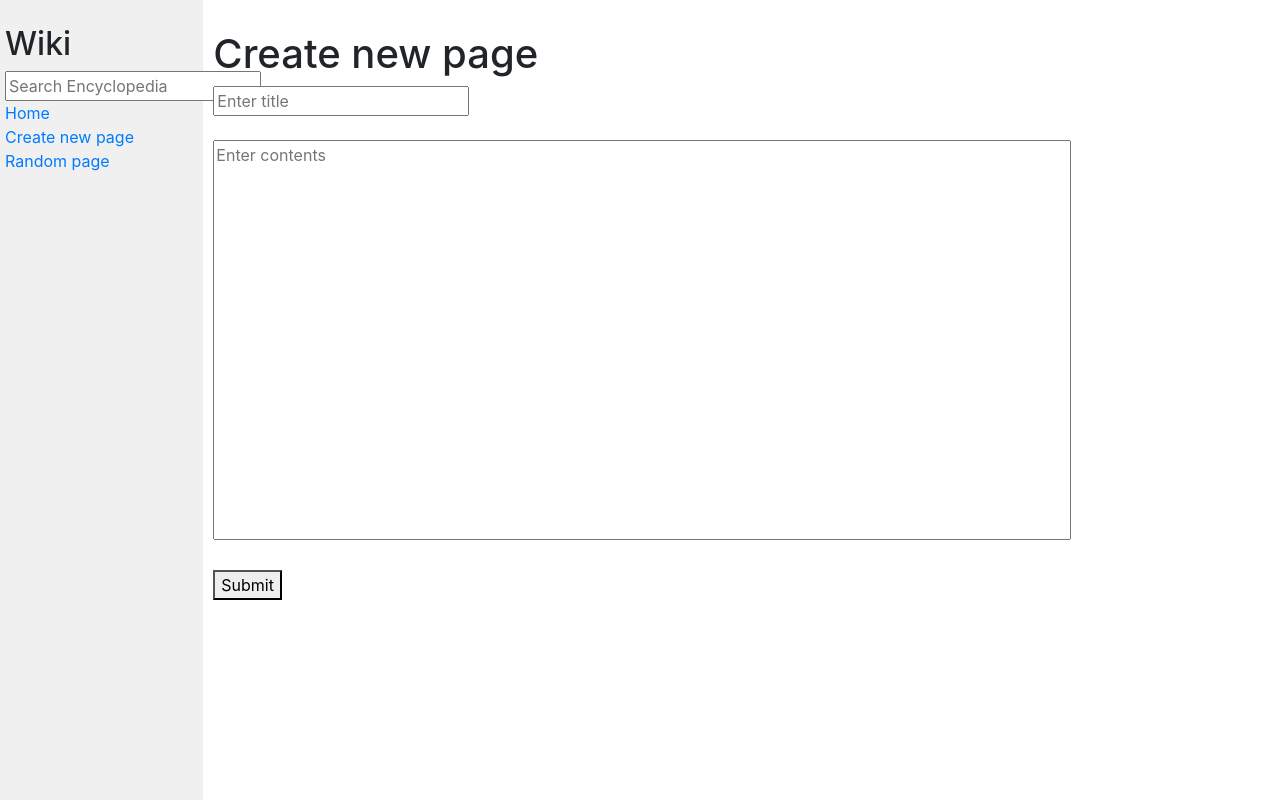
After one commit to o11899nine/auction, a Django app: page /new_page in a window 1280 px wide. The commit adds this page. Run offline with Django 3.2, Linux system fonts and the light colour scheme; some libraries are stand-ins or nearby versions.

Commit message:
new_page option added

```diff
--- a/encyclopedia/templates/encyclopedia/entry.html
+++ b/encyclopedia/templates/encyclopedia/entry.html
@@ -4,7 +4,7 @@
     {{ entry }}
 {% endblock %}
 
+
 {% block body %}
    {{ content | safe }}
-
 {% endblock %}
--- a/encyclopedia/templates/encyclopedia/layout.html
+++ b/encyclopedia/templates/encyclopedia/layout.html
@@ -14,13 +14,13 @@
                 <h2>Wiki</h2>
                 <form action="{% url 'encyclopedia:search' %}" method="POST">
                     {% csrf_token %}
-                    {{ form }}
+                    {{ search_form }}
                 </form>
                 <div>
                     <a href="{% url 'encyclopedia:index' %}">Home</a>
                 </div>
                 <div>
-                    Create New Page
+                    <a href="{% url 'encyclopedia:new_page' %}">Create new page</a>
                 </div>
                 <div>
                     <a href="{% url 'encyclopedia:random_page' %}">Random page</a>
--- /dev/null
+++ b/encyclopedia/templates/encyclopedia/new_page.html
@@ -0,0 +1,22 @@
+{% extends "encyclopedia/layout.html" %}
+
+{% block title %}
+New Page
+{% endblock %}
+
+{% block body %}
+<h1>Create new page</h1>
+
+{% if messages %}
+    {% for message in messages %}
+        {{ message }}
+    {% endfor %}
+{% endif %}
+
+<form action="{% url 'encyclopedia:new_page' %}" method="POST">
+    {% csrf_token %}
+    {{ entry_form.title }}<br><br>
+    {{ entry_form.contents }}<br><br>
+    <button type="submit">Submit</button>
+</form>
+{% endblock %}
--- a/encyclopedia/urls.py
+++ b/encyclopedia/urls.py
@@ -7,5 +7,6 @@ urlpatterns = [
     path("", views.index, name="index"),
     path("wiki/<str:entry>", views.entry, name="entry"),
     path("search", views.search, name="search"),
-    path("random", views.random_page, name="random_page")
+    path("random", views.random_page, name="random_page"),
+    path("new_page", views.new_page, name="new_page"),
 ]
--- a/encyclopedia/views.py
+++ b/encyclopedia/views.py
@@ -2,6 +2,7 @@ from django.shortcuts import render, redirect
 from django.urls import reverse
 from django import forms
 from markdown2 import markdown
+from django.contrib import messages
 
 from . import util
 
@@ -14,12 +15,21 @@ class SearchForm(forms.Form):
         widget=forms.TextInput(attrs={'placeholder': 'Search Encyclopedia'})
     )
 
+class EntryForm(forms.Form):
+    title = forms.CharField(
+        label="",
+        widget=forms.TextInput(attrs={'placeholder': 'Enter title'})
+    )
+    contents = forms.CharField(
+        label="",
+        widget=forms.Textarea(attrs={"placeholder": "Enter contents", "style": "resize:none;height:400px;"})
+    )
 
 def index(request):
     """ Shows list of all entries. Clicking on an entry redirects to that entry's page"""
     return render(request, "encyclopedia/index.html", {
         "entries": util.list_entries(),
-        "form": SearchForm()
+        "search_form": SearchForm()
     })
 
 
@@ -35,7 +45,7 @@ def entry(request, entry):
     if content == None:
         return render(request, "encyclopedia/entry_error.html", {
             "entry": entry,
-            "form": SearchForm()
+            "search_form": SearchForm()
         })
 
     # If the entry does exist, the user should be presented with a page that displays the content of the entry.
@@ -43,7 +53,7 @@ def entry(request, entry):
         return render(request, "encyclopedia/entry.html", {
             "entry": entry,
             "content": markdown(content),
-            "form": SearchForm()
+            "search_form": SearchForm()
         })
 
 
@@ -78,7 +88,7 @@ def search(request):
                 return render(request, "encyclopedia/search.html", {
                     "query": query,
                     "search_results": search_results,
-                    "form": SearchForm()
+                    "search_form": SearchForm()
                 })
 
         return redirect("encyclopedia:index")
@@ -89,3 +99,36 @@ def search(request):
 def random_page(request):
     """Clicking “Random Page” in the sidebar should take user to a random encyclopedia entry."""
     return redirect("encyclopedia:entry", entry=random.choice(util.list_entries()))
+
+
+def new_page(request):
+    """Clicking “Create New Page” in the sidebar should take the user to a page where they can create a new encyclopedia entry."""
+    if request.method == "POST":
+        form = EntryForm(request.POST)
+
+        # Check if form data is valid (server-side)
+        if form.is_valid():
+
+            # Isolate the title and contents from the 'cleaned' version of form data
+            title = form.cleaned_data["title"]
+            contents = form.cleaned_data["contents"]
+
+            # If an encyclopedia entry already exists with the provided title, the user should be presented with an error message.
+            if util.get_entry(title) != None:
+                messages.error(request, "An entry with this title already exists")
+                return redirect("encyclopedia:new_page")
+
+
+            # Otherwise, the encyclopedia entry should be saved to disk, and the user should be taken to the new entry’s page.
+            else:
+               with open(f"entries/{title}.md", "a") as file:
+                file.write(f"#{title}\n")
+                file.write(contents)
+                return redirect("encyclopedia:entry", entry=title)
+
+
+
+    else:
+        return render(request, "encyclopedia/new_page.html", {
+            "entry_form": EntryForm(),
+            "search_form": SearchForm()})
```
